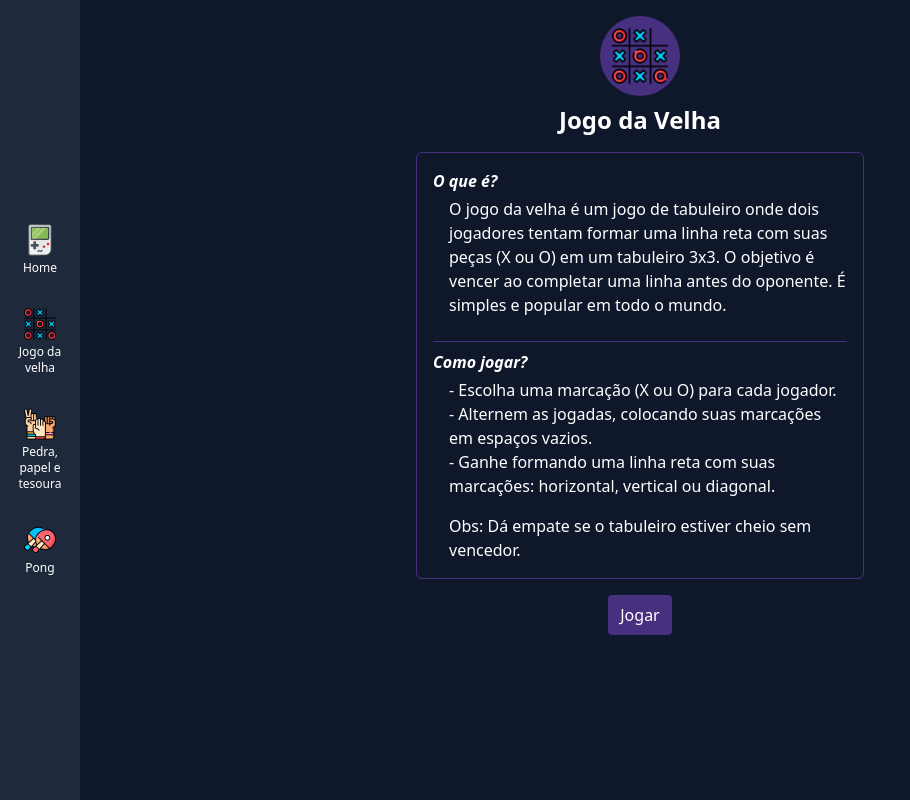
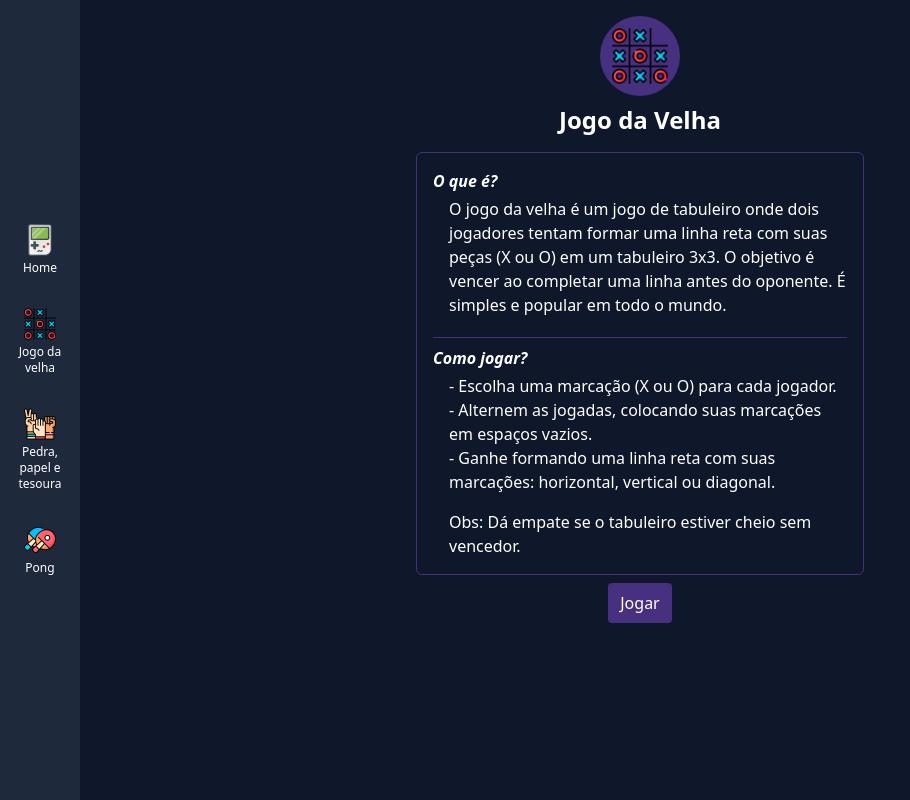
Before and after one commit to AnaLara714/game-dev, a React (Vite) app: page /jogo-da-velha in a window 1280 px wide. Shown: the whole page, without its empty margins (0-910 px from the left). Built offline with nearby package versions, Linux system fonts and the light colour scheme.

Commit message:
correção de espaçamento

```diff
--- a/src/components/tictactoe/tictactoe.tsx
+++ b/src/components/tictactoe/tictactoe.tsx
@@ -111,7 +111,7 @@ export const TicTacToe = () => {
   return (
     <div className="tic-tac-toe h-screen w-full xl:h-screen bg-[#0f172a] text-[#FFFFFF] pt-20 pb-10 flex flex-col xl:flex-row justify-center">
       <Sidebar/>
-      <div className="flex flex-col items-center w-full justify-center max-sm:ml-8">
+      <div className="flex flex-col items-center justify-center max-sm:ml-8">
         <div className='bg-[#473080] rounded-full p-2 flex justify-center items-center h-20 w-20 mb-2'>
           <img src={TicTacToeIcon} className='h-14'/>
         </div>
--- a/src/components/tictactoe/tictactoeHome.tsx
+++ b/src/components/tictactoe/tictactoeHome.tsx
@@ -12,14 +12,14 @@ export const TicTacToeHome = () => {
       <Helmet>
         <title>GameDev | Jogo da velha</title>
       </Helmet>
-      <div className="h-screen w-full xl:h-screen bg-[#0f172a] text-[#FFFFFF]">
+      <div className="h-screen w-full bg-[#0f172a] text-[#FFFFFF]">
         <Sidebar/>
         <div className="flex flex-col items-center max-sm:ml-24">
           <div className='bg-[#473080] rounded-full p-2 flex justify-center items-center h-20 w-20 mb-2 mt-4'>
             <img src={TicTacToeIcon} className='h-14'/>
           </div>
           <span className="text-2xl font-bold mb-4">Jogo da Velha</span>
-          <div className="flex flex-col w-[28rem] border flex-wrap p-4 divide-y gap-y-6 divide-[#473080] rounded-md border-[#473080] max-sm:w-80">
+          <div className="flex flex-col w-[28rem] border flex-wrap p-4 divide-y gap-y-5 divide-[#473080] rounded-md border-[#473080] max-sm:w-80">
             <div className="flex flex-col">
               <span className="font-semibold italic">O que é?</span>
               <span className="pl-4 pt-1 flex flex-wrap">
@@ -39,7 +39,7 @@ export const TicTacToeHome = () => {
             </div>
           </div>
           <button
-            className="bg-[#473080] mt-4 p-2 w-16 rounded hover:shadow-2xl hover:shadow-purple-500"
+            className="bg-[#473080] mt-2 p-2 w-16 rounded hover:shadow-2xl hover:shadow-purple-500"
             onClick={goPlay}
           >
             Jogar
```
